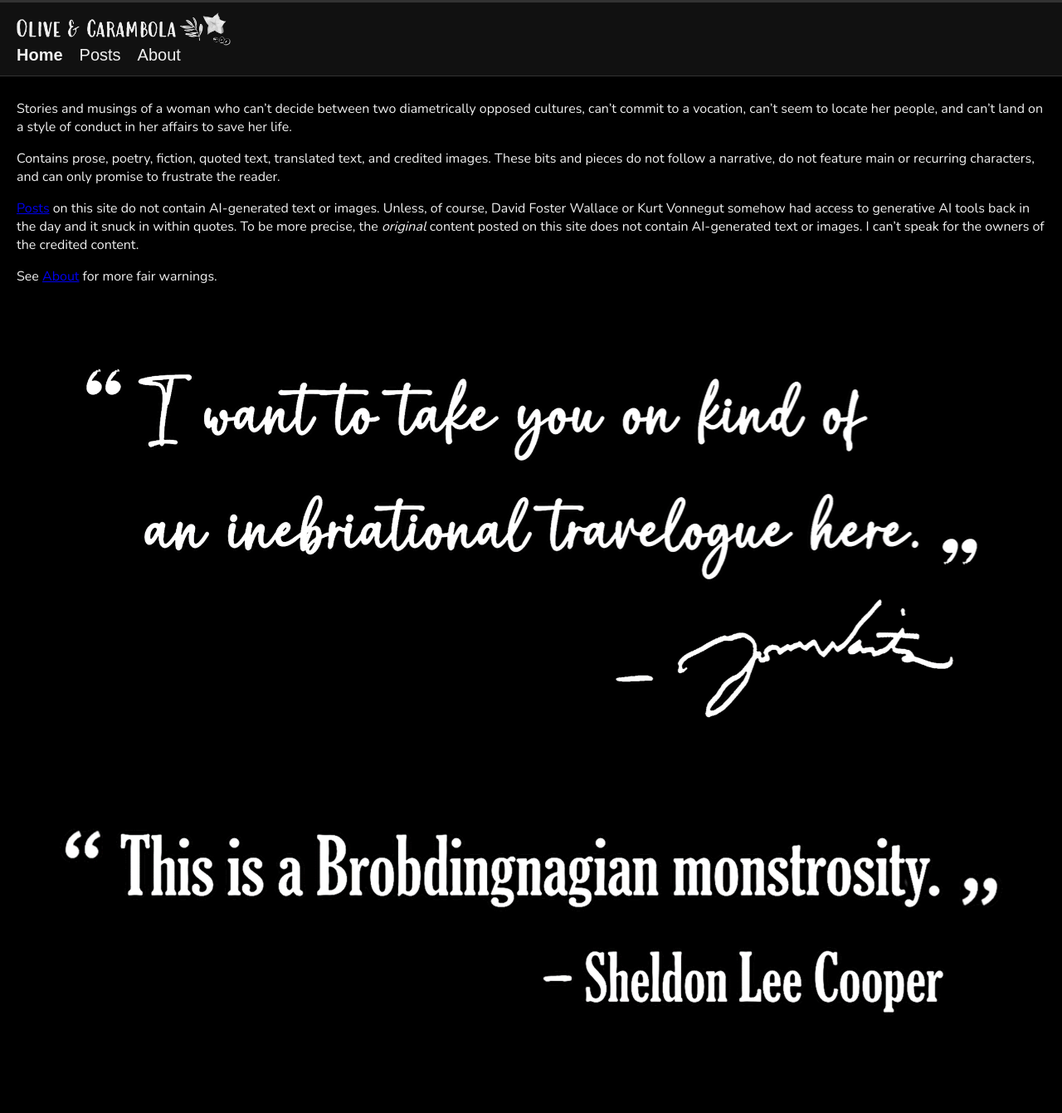
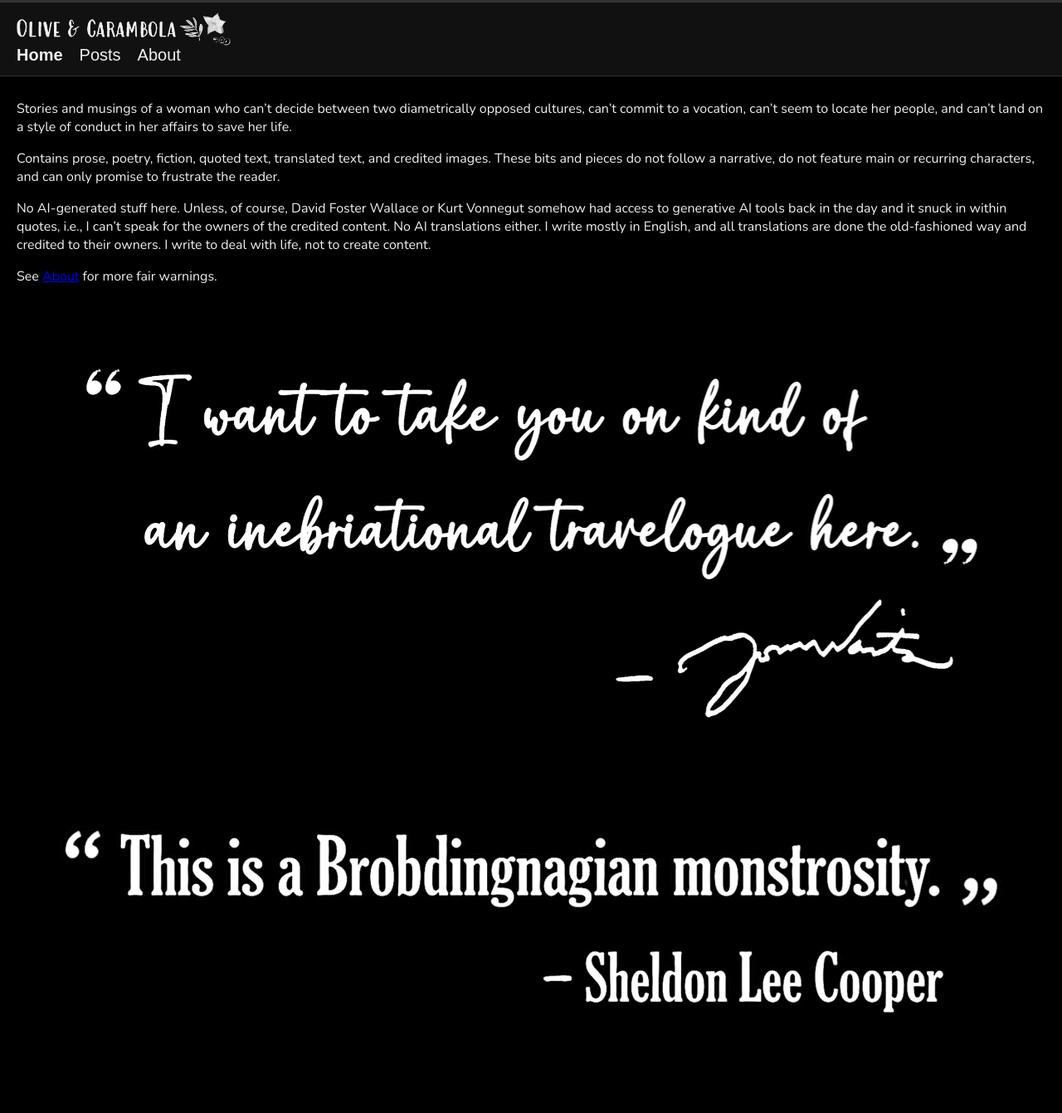
Before and after one commit to olivecarambola/logbook, a Jekyll site: the page built from index.md, in a window 1280 px wide. Shown: the whole page at 83% size. Built offline with Jekyll 4.4.1, drawn with Linux system fonts in a browser that asks for light colours; some web fonts are replaced.

Commit message:
Update index.md

```diff
--- a/index.md
+++ b/index.md
@@ -6,7 +6,7 @@ Stories and musings of a woman who can't decide between two diametrically oppose
 
 Contains prose, poetry, fiction, quoted text, translated text, and credited images. These bits and pieces do not follow a narrative, do not feature main or recurring characters, and can only promise to frustrate the reader.
 
-[Posts](https://olivecarambola.github.io/logbook/posts/) on this site do not contain AI-generated text or images. Unless, of course, David Foster Wallace or Kurt Vonnegut somehow had access to generative AI tools back in the day and it snuck in within quotes. To be more precise, the *original* content posted on this site does not contain AI-generated text or images. I can't speak for the owners of the credited content.
+No AI-generated stuff here. Unless, of course, David Foster Wallace or Kurt Vonnegut somehow had access to generative AI tools back in the day and it snuck in within quotes, i.e., I can't speak for the owners of the credited content. No AI translations either. I write mostly in English, and all translations are done the old-fashioned way and credited to their owners. I write to deal with life, not to create content.
 
 See [About](https://olivecarambola.github.io/logbook/about/) for more fair warnings.
 
```
